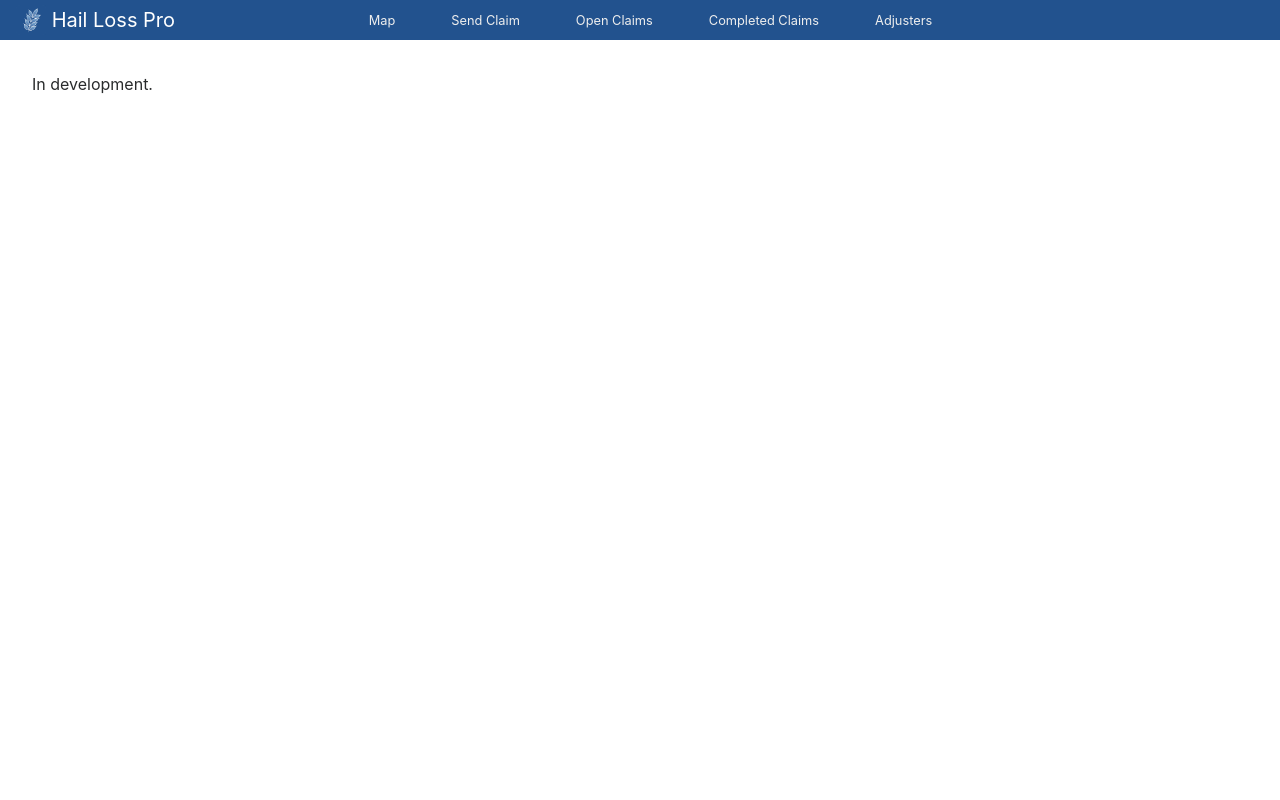
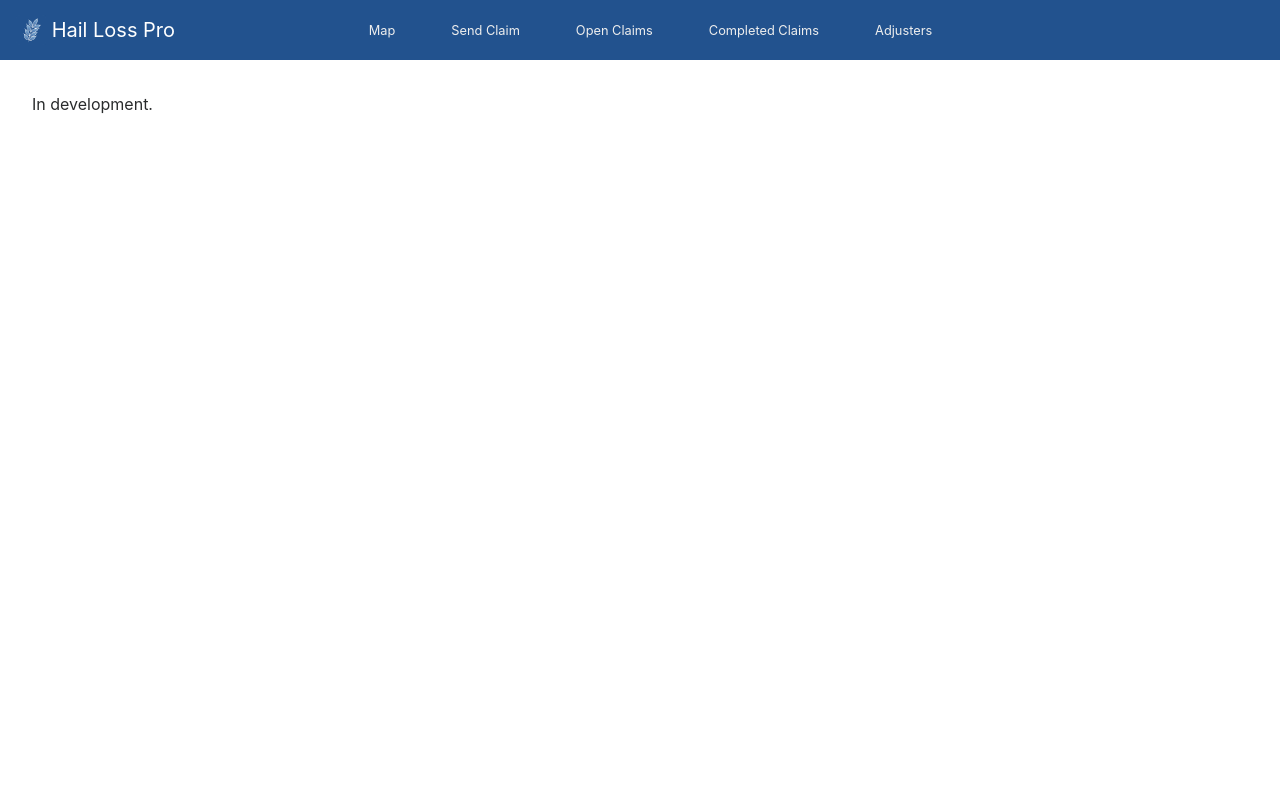
Before and after one commit to przytular/hailapp, a Django app: a page that uses hailapppro/dashboard/templates/dashboard/base.html in a window 1280 px wide. Run offline with Django 3.2, Linux system fonts and the light colour scheme; some libraries are stand-ins or nearby versions.

Commit message:
set full height, redraw map on resize

```diff
--- a/hailapppro/dashboard/static/dashboard/css/style.css
+++ b/hailapppro/dashboard/static/dashboard/css/style.css
@@ -1,7 +1,7 @@
 html, body { height: 100%; }
 
 .navbar {
-  height: 5vh;
+  min-height: 60px;
   z-index: 3;
   background-color: #22528e;
 }
@@ -23,7 +23,7 @@ html, body { height: 100%; }
 }
 
 #wrapper {
-    height: 95vh;
+    height: calc(100% - 60px);
     display: flex;
     align-items: stretch;
 }
@@ -58,7 +58,7 @@ html, body { height: 100%; }
 
 #sidebarCollapse {
   position: absolute;
-  top: 140px;
+  top: 160px;
   cursor: pointer;
   background-color: #22528e;
   border-radius: 0;
--- a/hailapppro/dashboard/views.py
+++ b/hailapppro/dashboard/views.py
@@ -6,7 +6,7 @@ from django.views.generic.base import TemplateView
 
 
 class MapView(TemplateView):
-    template_name = 'dashboard/index.html'
+    template_name = 'dashboard/map.html'
 
 
 class SendClaimView(TemplateView):
```
Also changed, not shown: hailapppro/dashboard/templates/dashboard/map.html (renamed from hailapppro/dashboard/templates/dashboard/index.html, +6 -2 lines).
